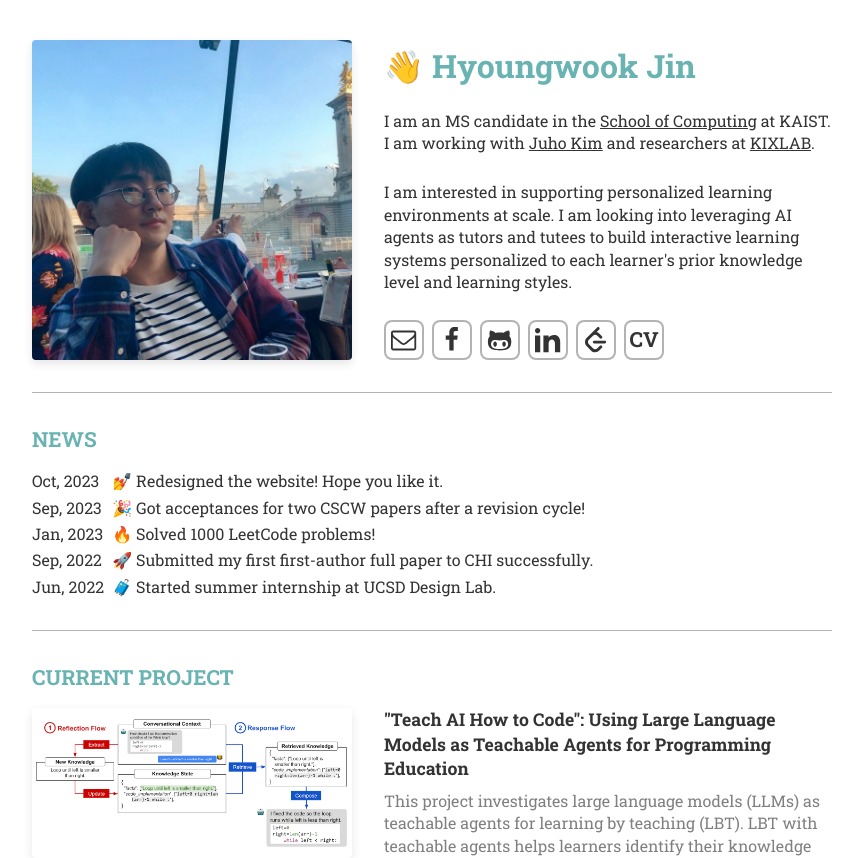
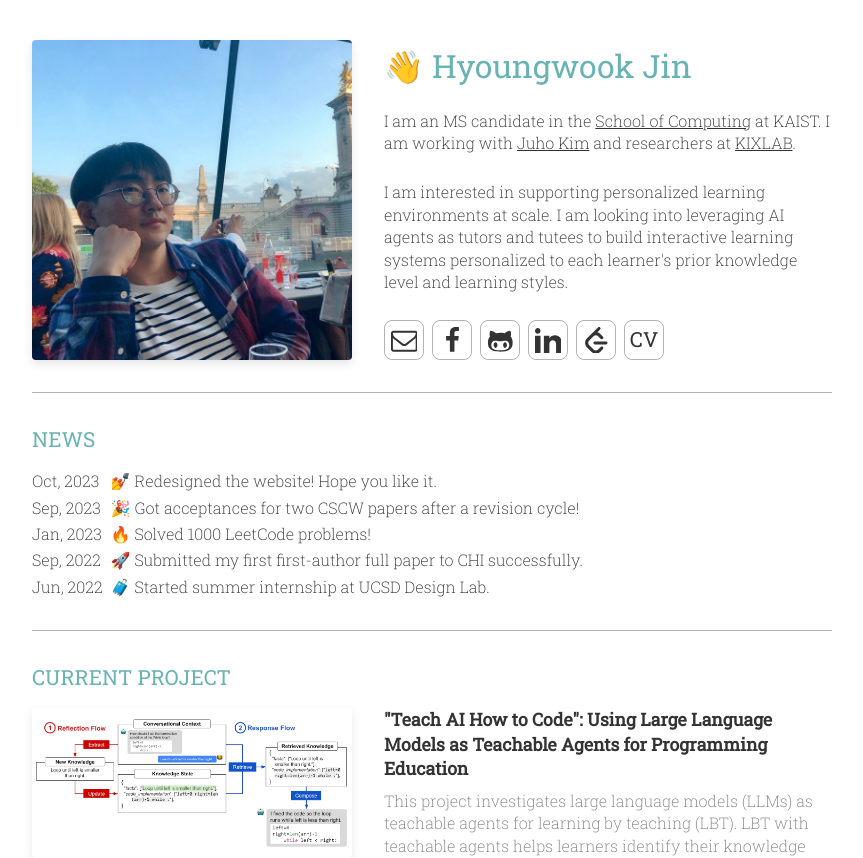
Before and after one commit to jhw123/jhw123.github.com, a Next.js app: page / in a window 1280 px wide. Shown: the top 858 px of the page, without its empty margins (208-1071 px from the left). Built offline with nearby package versions, Linux system fonts and the light colour scheme.

Commit message:
💄 make font thinner

```diff
--- a/src/app/layout.tsx
+++ b/src/app/layout.tsx
@@ -1,7 +1,7 @@
 import type { Metadata } from 'next'
 import { Roboto_Slab } from 'next/font/google'
 
-const inter = Roboto_Slab({ subsets: ['latin'] })
+const inter = Roboto_Slab({ subsets: ['latin'], weight: ['200', '400'] })
 
 export const metadata: Metadata = {
   metadataBase: new URL('https://jhw123.github.io'),
--- a/src/design/theme/default/border.ts
+++ b/src/design/theme/default/border.ts
@@ -3,25 +3,25 @@ import { BaseColor } from './base'
 
 export const Border = {
   Primary: css`
-    border: 2px solid ${BaseColor.Gray050};
+    border: 1px solid ${BaseColor.Gray050};
   `,
   Highlight: css`
-    border: 2px solid ${BaseColor.Gray000};
+    border: 1px solid ${BaseColor.Gray000};
   `,
   Secondary: css`
-    border: 2px solid ${BaseColor.Gray030};
+    border: 1px solid ${BaseColor.Gray030};
   `,
   Success: css`
-    border: 2px solid ${BaseColor.Green};
+    border: 1px solid ${BaseColor.Green};
   `,
   Focus: css`
-    border: 2px solid ${BaseColor.Blue030};
+    border: 1px solid ${BaseColor.Blue030};
   `,
   Action: css`
-    border: 2px solid ${BaseColor.Green};
+    border: 1px solid ${BaseColor.Green};
   `,
   Danger: css`
-    border: 2px solid ${BaseColor.Red};
+    border: 1px solid ${BaseColor.Red};
   `,
 } as const
 
--- a/src/design/theme/default/font.ts
+++ b/src/design/theme/default/font.ts
@@ -3,24 +3,27 @@ import { css } from '@emotion/react'
 export const Font = {
   Title: css`
     font-size: 2rem;
-    font-weight: bold;
+    font-weight: 400;
     line-height: 1.6;
   `,
   SubTitle: css`
     font-size: 1.3rem;
-    font-weight: bold;
+    font-weight: 400;
     line-height: 1.4;
   `,
   SubSubTitle: css`
     font-size: 1.1rem;
+    font-weight: 200;
     line-height: 1.4;
   `,
   Body: css`
     font-size: 1rem;
+    font-weight: 200;
     line-height: 1.4;
   `,
   Caption: css`
     font-size: 0.8rem;
+    font-weight: 200;
     line-height: 1.2;
   `,
 }
```
